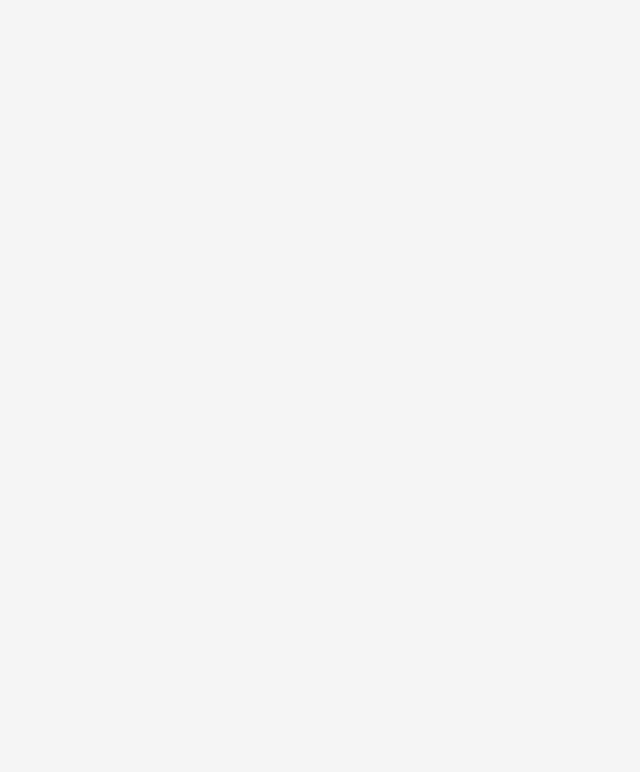
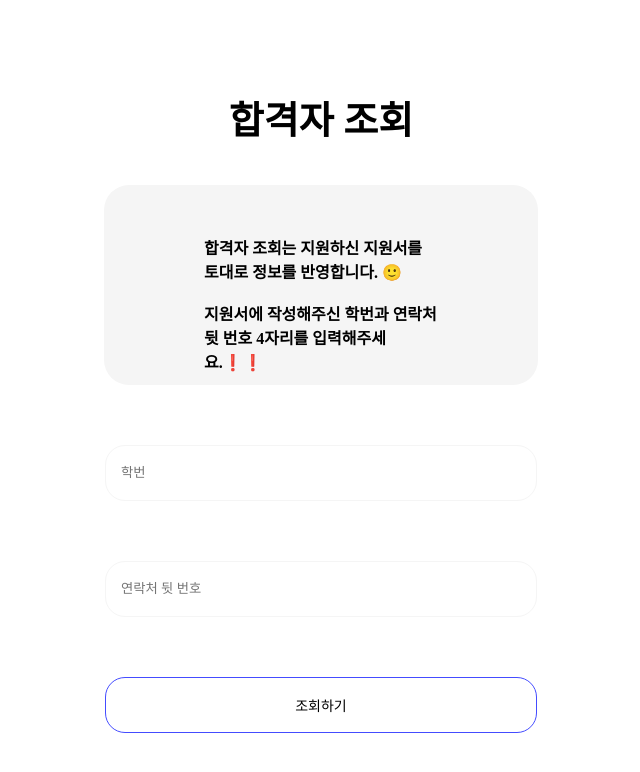
Before and after one commit to DASOM-GitHub/DASOM-Frontend, a React (Create React App) app: page /usercheck in a window 1280 px wide. Before the commit this address had no page. Shown: the top 772 px of the page, without its empty margins (319-959 px from the left). Built offline with nearby package versions, Linux system fonts and the light colour scheme; the HTML template or start-up script is replaced by a standard one; a web font is replaced by a local one.

Commit message:
usercheck:page UI 구현완료

```diff
--- a/src/App.js
+++ b/src/App.js
@@ -14,6 +14,7 @@ import Admin from './pages/AdminPage/Admin';
 import AdminMain from './pages/AdminPage/AdminMain';
 import AdminRecruitPlan from './pages/AdminPage/AdminRecruitPlan';
 import AdminRecruit from "./pages/AdminPage/AdminRecruit";
+import UserCheck from "./pages/CheckPage/UserCheck";
 import ScrollToTop from "./components/ScrollToTop";
 import PrivateRoute from "./PrivateRoute";
 
@@ -21,7 +22,7 @@ const Layout = () => {
   const location = useLocation();
 
   // 헤더를 보이게 할 페이지 경로들
-  const showHeaderPaths = ["/","/Main", "/main", "/about", "/recruit", "/FAQ"];
+  const showHeaderPaths = ["/","/Main", "/main", "/about", "/recruit", "/FAQ",];
 
   return (
     <div>
@@ -46,6 +47,7 @@ function App() {
               <Route path="/" element={<Main />} />
               <Route path="main" element={<Main />} />
               <Route path="about" element={<About />} />
+              <Route path="usercheck" element={<UserCheck />} />
               <Route path="recruit" element={<Recruit />} />
               <Route path="apply" element={<Apply />} />
               <Route path="applysuccess" element={<ApplySuccess />} />
--- a/src/pages/AboutPage/About.css
+++ b/src/pages/AboutPage/About.css
@@ -139,7 +139,7 @@
   position: absolute;
   margin-left: -17%;
   margin-top: -8%;
-  background-color: #eeeeee;
+  background-color: #f5f5f5;
   border-radius: 30px;
   padding: 4%;
 }
@@ -175,7 +175,7 @@
   position: absolute;
   margin-left: -15%;
   margin-top: -8%;
-  background-color: #eeeeee;
+  background-color: #f5f5f5;
   border-radius: 30px;
   padding: 4%;
 }
@@ -210,7 +210,7 @@
   position: absolute;
   margin-left: -15%;
   margin-top: -8%;
-  background-color: #eeeeee;
+  background-color: #f5f5f5;
   border-radius: 30px;
   padding: 4%;
 }
@@ -346,7 +346,7 @@
 .profile-suhyun-coment {
   flex-direction: column;
   margin-left: 3%;
-  background-color: #eeeeee;
+  background-color: #f5f5f5;
   border-radius: 30px;
   padding: 4%;
 }
@@ -385,7 +385,7 @@
 .profile-sunghwan-coment {
   flex-direction: column;
   margin-left: 3%;
-  background-color: #eeeeee;
+  background-color: #f5f5f5;;
   border-radius: 30px;
   padding: 4%;
 }
@@ -424,7 +424,7 @@
 .profile-sunjung-coment {
   flex-direction: column;
   margin-left: 3%;
-  background-color: #eeeeee;
+  background-color: #f5f5f5;
   border-radius: 30px;
   padding: 4%;
 }
@@ -473,7 +473,7 @@
   position: absolute;
   margin-left: -13%;
   margin-top: -8%;
-  background-color: #eeeeee;
+  background-color: #f5f5f5;
   border-radius: 30px;
   padding: 4%;
 }
@@ -533,7 +533,7 @@
 .profile-coment {
   flex-direction: column;
   margin-left: 3%;
-  background-color: #eeeeee;
+  background-color: #f5f5f5;
   border-radius: 30px;
   padding: 4%;
 }
@@ -561,7 +561,7 @@
   justify-content: center;
   align-items: center;
   display: flex;
-  background-color: #eeeeee;
+  background-color: #f5f5f5;
   border-radius: 10px;
   width: 55vw; /* 너비를 뷰포트 너비의 비율로 설정 */
   height: 30vh; /* 높이를 뷰포트 높이의 비율로 설정 */
--- /dev/null
+++ b/src/pages/CheckPage/UserCheck.css
@@ -0,0 +1,79 @@
+.usercheck{
+        display: flex;
+        justify-content: center;
+        align-items: center;
+        flex-direction: column;
+        margin:auto;
+        width: auto;
+}
+
+
+.check-title  {
+    font-size: 38px;
+    font-weight: bold;
+    margin-top: 90px;
+  }
+
+.check-info-box{
+    background-color: #f5f5f5;
+    width: 434px;
+    height: 200px;
+    /* padding: 60px; */
+    border-radius: 25px;
+    font-weight: bold;
+    margin-top: 40px;
+}
+
+.check-info{
+    align-items: center;
+    text-align: left;
+    padding: 50px 100px;
+}
+
+.check-input-text{
+    width: 400px;
+    height: 50px;
+    border-radius:20px;
+    margin-top: 60px;
+    padding: 2px 15px;
+    border: 1px solid #f5f5f5;
+    outline: none;
+    &:focus {
+        border: 1px solid #444cff;
+      }
+    &:hover {
+        border: 1px solid #444cff;
+        transition: all 0.3s;
+    }
+
+    &:-ms-input-placeholder{
+        letter-spacing:1px;
+    }
+}
+
+.check-button{
+    all: unset;
+    width: 400px;
+    height: 50px;
+    border-radius:20px;
+    margin-top: 60px;
+    padding: 2px 15px;
+    border: 1px solid #444cff;
+    background-color: #ffffff;
+    appearance: none;
+    outline: 0;
+    text-align: center;
+    font-size: 14px;
+    cursor: pointer;
+    &:focus {
+        border: 1px solid #444cff;
+      }
+    &:hover {
+        border: 1px solid #444cff;
+        background-color: #444cff;
+        transition: all 0.3s;
+        color: #ffffff;
+        font-weight: bold;
+    }
+
+}
--- /dev/null
+++ b/src/pages/CheckPage/UserCheck.jsx
@@ -0,0 +1,37 @@
+import React from "react";
+import "./UserCheck.css";
+
+
+
+const UserCheck = () => {
+    return (
+        <div className="usercheck">
+            <div className="check-title">합격자 조회</div>
+            <div className="check-info-box">
+                <div className="check-info">
+                합격자 조회는  지원하신 지원서를
+                <br/> 토대로 정보를 반영합니다. 🙂<br/> <br/>
+                지원서에 작성해주신 학번과 연락처 <br/>  뒷 번호 4자리를 입력해주세요.️❗️❗️
+                </div>
+                    </div>
+                    <input
+                        className="check-input-text"
+                        placeholder="학번"
+                        // value={studentId}
+                        // onChange={handleChange(setStudentId)}
+                        ></input>
+                    <input
+                        className="check-input-text"
+                        placeholder="연락처 뒷 번호"
+                        // value={studentPn}
+                        // onChange={handleChange(setStudentId)}
+                        ></input>
+
+                        <button className="check-button">
+                            조회하기
+                        </button>
+                </div>
+    )
+}
+
+export default UserCheck;
--- a/src/pages/FAQPage/FAQ.css
+++ b/src/pages/FAQPage/FAQ.css
@@ -86,13 +86,15 @@ body{
 
 
 
-  body {
+  /* body {
     background: #F5F5F5;
     font-family: Arial, sans-serif;
     margin: 0;
     padding: 0;
     box-sizing: border-box;
-}
+} */
+
+
 .faq-close-icon, .faq-open-icon {
   width: 1.5vw;
 }
```
Also changed, not shown: src/iamges/icon/❗.png (added).
